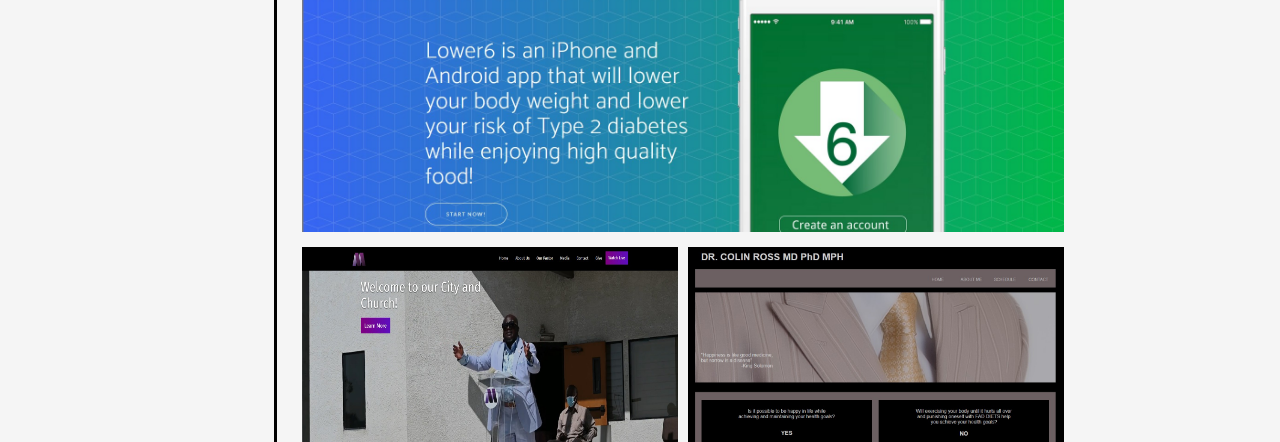
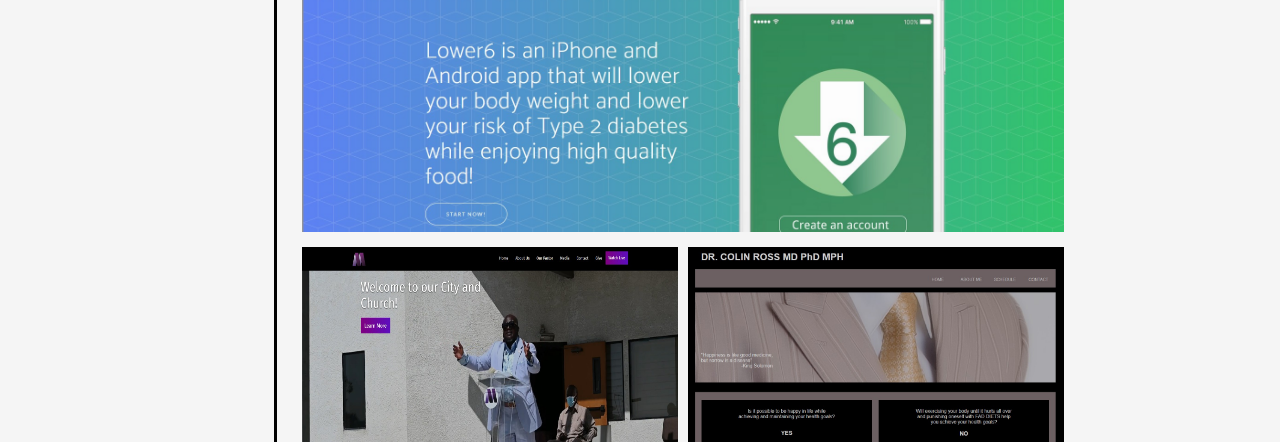
Before and after one commit to rhx1138/hendrix-portfolio, a plain HTML site: page index.html in a window 1280 px wide. Shown: the part 760-1202 px from the top of the page. Drawn offline with Linux system fonts and the light colour scheme.

Commit message:
added opacity / hover effect to the top image

```diff
--- a/assets/styles.css
+++ b/assets/styles.css
@@ -161,14 +161,27 @@ li {
 }
 
 .work-images-container-top {
+    position: relative;
     padding-left: 20px;
 }
+
+
 
 .item-top {
     margin: 5px;
     width: 78%;
-    /* border: 3px solid black; */
+    opacity: 0.8;
 }
+
+/* .item:hover {
+    opacity: 0.1;
+} */
+
+img:hover {
+    opacity: 1;
+}
+
+
 
 .contact-container {
     display: flex;
```
Also changed, not shown: index.html (line endings or trailing spaces).
